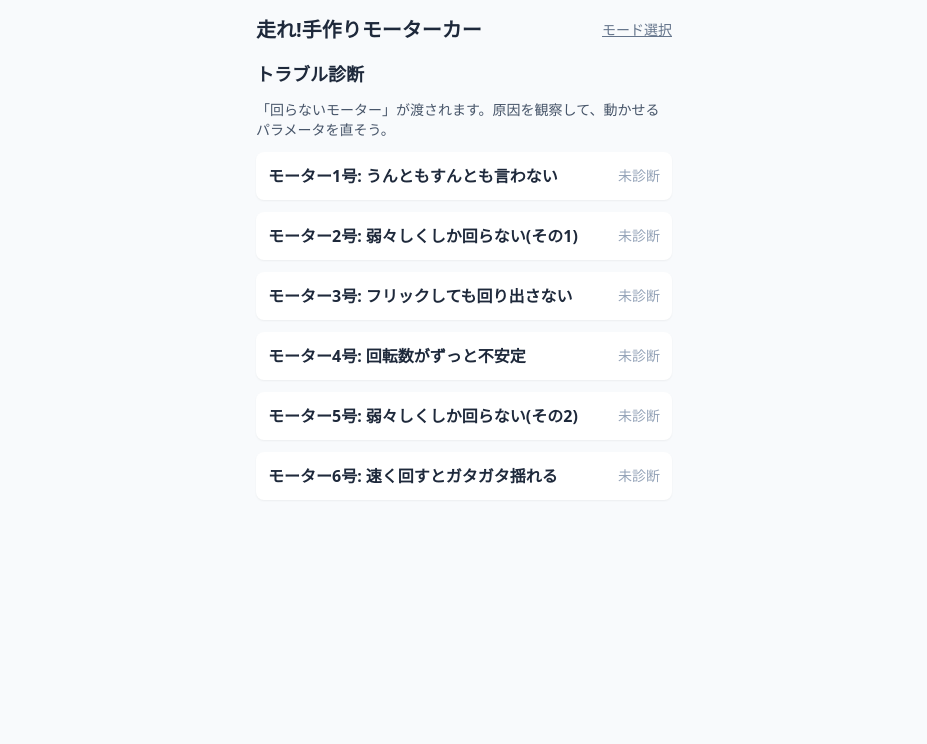
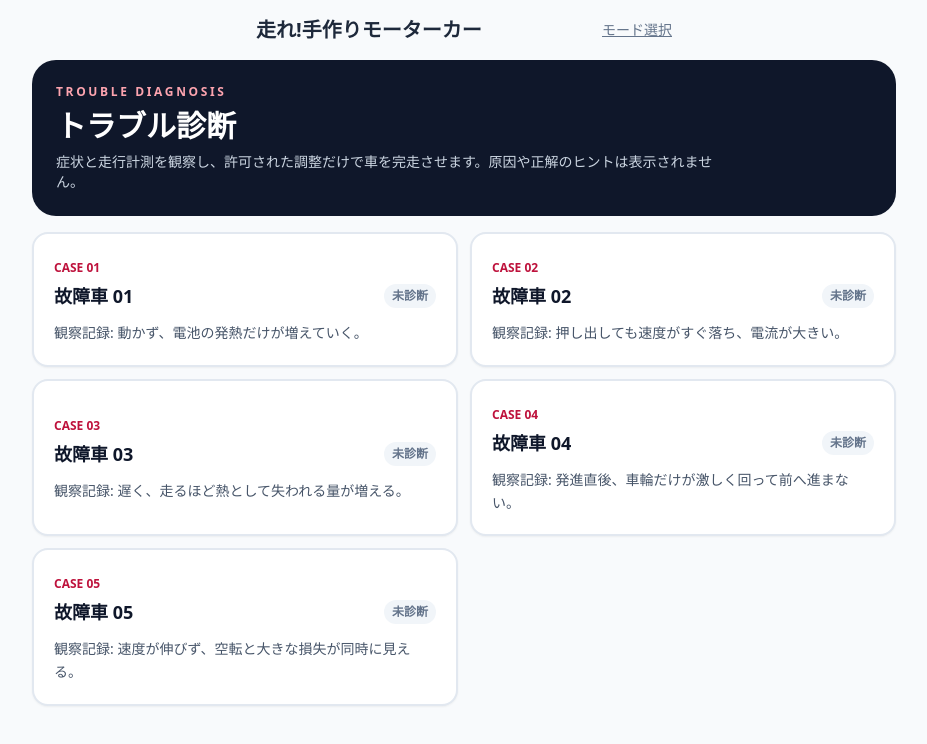
Before and after one commit to SuuAlice/motor-game-v3, a React (Vite) app: page / in a window 1280 px wide. Both pictures are taken after a click on the button "トラブル診断". Shown: the top 744 px of the page, without its empty margins (176-1103 px from the left). Built offline with nearby package versions, Linux system fonts and the light colour scheme.

Commit message:
feat(ui): 車体対応トラブル診断を実装 [Suu]

```diff
--- /dev/null
+++ b/src/data/brokenCars.ts
@@ -0,0 +1,69 @@
+import type { MotorConfig } from '../engine/motorPhysics';
+import type { CarConfig } from '../engine/vehiclePhysics';
+
+export interface BrokenCar {
+  id: string;
+  title: string;
+  symptom: string;
+  motorConfig: MotorConfig;
+  carConfig: CarConfig;
+  repairableMotorParams: readonly (keyof MotorConfig)[];
+  repairableCarParams: readonly (keyof CarConfig)[];
+}
+
+const MOTOR: MotorConfig = {
+  coilTurns: 80, slitWidthMm: 1.5, sandingQuality: 0.9, brushPressure: 0.3,
+  magnetStrength: 1, magnetDistanceMm: 10, batteryVoltage: 3,
+  axisOffsetMm: 0, wireGaugeMm: 0.4, parallelStrands: 1, varnished: true,
+};
+
+const CAR: CarConfig = {
+  massG: 150, gearRatio: 4, gearEfficiency: 0.8, wheelDiameterMm: 30,
+  tireGrip: 0.7, axleFriction: 0, wheelAlignmentMm: 0,
+  centerOfMassHeightMm: 20, motorMountOffsetMm: 0,
+};
+
+// 原因名はUIへ出さない。タイトルと症状、実測値だけをプレイヤーへ提示する。
+export const BROKEN_CARS: BrokenCar[] = [
+  {
+    id: 'silent-hot',
+    title: '故障車 01',
+    symptom: '動かず、電池の発熱だけが増えていく。',
+    motorConfig: { ...MOTOR, slitWidthMm: 0 },
+    carConfig: { ...CAR },
+    repairableMotorParams: ['slitWidthMm'], repairableCarParams: [],
+  },
+  {
+    id: 'heavy-drag',
+    title: '故障車 02',
+    symptom: '押し出しても速度がすぐ落ち、電流が大きい。',
+    motorConfig: { ...MOTOR },
+    carConfig: { ...CAR, axleFriction: 0.9 },
+    repairableMotorParams: [], repairableCarParams: ['axleFriction'],
+  },
+  {
+    id: 'wheel-skew',
+    title: '故障車 03',
+    symptom: '遅く、走るほど熱として失われる量が増える。',
+    motorConfig: { ...MOTOR },
+    carConfig: { ...CAR, wheelAlignmentMm: 3 },
+    repairableMotorParams: [], repairableCarParams: ['wheelAlignmentMm'],
+  },
+  {
+    id: 'spins-only',
+    title: '故障車 04',
+    symptom: '発進直後、車輪だけが激しく回って前へ進まない。',
+    motorConfig: { ...MOTOR, magnetDistanceMm: 5 },
+    carConfig: { ...CAR, tireGrip: 0.05 },
+    repairableMotorParams: [], repairableCarParams: ['tireGrip'],
+  },
+  {
+    id: 'mixed-load',
+    title: '故障車 05',
+    symptom: '速度が伸びず、空転と大きな損失が同時に見える。',
+    motorConfig: { ...MOTOR, brushPressure: 0.65 },
+    carConfig: { ...CAR, gearRatio: 2, tireGrip: 0.2, axleFriction: 0.55 },
+    repairableMotorParams: ['brushPressure'],
+    repairableCarParams: ['gearRatio', 'tireGrip', 'axleFriction'],
+  },
+];
--- a/src/modes/DiagnosisMode.tsx
+++ b/src/modes/DiagnosisMode.tsx
@@ -1,109 +1,94 @@
 import { useEffect, useMemo, useState } from 'react';
+import { BROKEN_CARS, type BrokenCar } from '../data/brokenCars';
+import type { MotorConfig } from '../engine/motorPhysics';
+import type { CarConfig } from '../engine/vehiclePhysics';
+import { RaceCanvas } from '../render/RaceCanvas';
 import { useGameStore } from '../store/gameStore';
-import { BROKEN_MOTORS, type BrokenMotor } from '../data/brokenMotors';
-import { diagnoseFailures } from '../engine/failures';
-import { DIAGNOSIS_HEALTHY_RPM } from '../engine/constants';
-import { MotorCanvas } from '../render/MotorCanvas';
-import { RpmMeter } from '../components/RpmMeter';
-import { ParamPanel } from '../components/ParamPanel';
-import { ControlBar } from '../components/ControlBar';
-import { ObservationPanel } from '../components/ObservationPanel';
 
-function BrokenMotorList({ onSelect }: { onSelect: (brokenMotor: BrokenMotor) => void }) {
-  const diagnosisProgress = useGameStore((s) => s.diagnosisProgress);
+const MOTOR_CONTROLS: Partial<Record<keyof MotorConfig, { label: string; min: number; max: number; step: number; unit: string }>> = {
+  slitWidthMm: { label: '整流子のすき間', min: 0, max: 5, step: 0.1, unit: 'mm' },
+  brushPressure: { label: 'ブラシ圧', min: 0, max: 1, step: 0.01, unit: '' },
+};
+const CAR_CONTROLS: Partial<Record<keyof CarConfig, { label: string; min: number; max: number; step: number; unit: string }>> = {
+  axleFriction: { label: '車軸摩擦', min: 0, max: 1, step: 0.01, unit: '' },
+  wheelAlignmentMm: { label: '車輪ずれ', min: 0, max: 3, step: 0.1, unit: 'mm' },
+  tireGrip: { label: 'タイヤグリップ', min: 0, max: 1, step: 0.01, unit: '' },
+  gearRatio: { label: '総減速比', min: 1, max: 12, step: 0.1, unit: ': 1' },
+};
 
-  return (
-    <div className="mx-auto flex max-w-md flex-col gap-3 p-4">
-      <h2 className="text-lg font-bold text-slate-800">トラブル診断</h2>
-      <p className="text-sm text-slate-600">
-        「回らないモーター」が渡されます。原因を観察して、動かせるパラメータを直そう。
-      </p>
-      {BROKEN_MOTORS.map((brokenMotor) => {
-        const solved = diagnosisProgress[brokenMotor.id] ?? false;
-        return (
-          <button
-            key={brokenMotor.id}
-            type="button"
-            onClick={() => onSelect(brokenMotor)}
-            className="flex items-center justify-between rounded-lg bg-white p-3 text-left shadow-sm"
-          >
-            <span className="font-bold text-slate-800">{brokenMotor.title}</span>
-            {solved ? (
-              <span className="flex items-center gap-1 text-sm font-bold text-emerald-600">
-                <span aria-hidden="true">✅</span>なおった
-              </span>
-            ) : (
-              <span className="text-sm text-slate-400">未診断</span>
-            )}
-          </button>
-        );
-      })}
-    </div>
-  );
+export function DiagnosisMode() {
+  const [selected, setSelected] = useState<BrokenCar | null>(null);
+  return selected
+    ? <DiagnosisPlay brokenCar={selected} onExit={() => setSelected(null)} />
+    : <BrokenCarList onSelect={setSelected} />;
 }
 
-function DiagnosisPlay({ brokenMotor, onExit }: { brokenMotor: BrokenMotor; onExit: () => void }) {
-  const startDiagnosis = useGameStore((s) => s.startDiagnosis);
-  const config = useGameStore((s) => s.config);
-  const simState = useGameStore((s) => s.simState);
-  const history = useGameStore((s) => s.history);
-  const lockedKeys = useGameStore((s) => s.lockedKeys);
-  const recordDiagnosisSolved = useGameStore((s) => s.recordDiagnosisSolved);
-
-  useEffect(() => {
-    startDiagnosis(brokenMotor);
-    // eslint-disable-next-line react-hooks/exhaustive-deps
-  }, [brokenMotor.id]);
-
-  const diagnosis = useMemo(
-    () => diagnoseFailures(config, history, lockedKeys)[0] ?? null,
-    [config, history, lockedKeys],
-  );
-  const fixed = diagnosis === null && simState.rpm >= DIAGNOSIS_HEALTHY_RPM;
-
-  useEffect(() => {
-    if (fixed) recordDiagnosisSolved(brokenMotor.id);
-  }, [fixed, brokenMotor.id, recordDiagnosisSolved]);
-
-  return (
-    <div className="mx-auto flex max-w-md flex-col items-center gap-4 p-4">
-      <div className="flex w-full items-center justify-between">
-        <button type="button" onClick={onExit} className="text-sm text-slate-500 underline">
-          ← 診断一覧
-        </button>
-      </div>
-      <h2 className="text-lg font-bold text-slate-800">{brokenMotor.title}</h2>
-      <p className="text-sm text-slate-600">「始動」して症状を観察し、動かせるパラメータを直してみよう。</p>
-      {fixed && (
-        <div className="flex items-center gap-2 rounded-lg bg-emerald-100 px-4 py-2 font-bold text-emerald-700">
-          <span aria-hidden="true">✅</span>
-          <span>なおった!</span>
-        </div>
-      )}
-      <MotorCanvas />
-      <RpmMeter />
-      <ParamPanel />
-      <ControlBar />
-      <ObservationPanel />
-    </div>
-  );
+function BrokenCarList({ onSelect }: { onSelect: (brokenCar: BrokenCar) => void }) {
+  const progress = useGameStore((state) => state.diagnosisProgress);
+  return <div className="mx-auto flex w-full max-w-4xl flex-col gap-4 p-4 pb-12">
+    <header className="rounded-3xl bg-slate-900 p-6 text-white">
+      <p className="text-xs font-black tracking-[0.22em] text-rose-300">TROUBLE DIAGNOSIS</p>
+      <h2 className="mt-2 text-3xl font-black">トラブル診断</h2>
+      <p className="mt-2 max-w-2xl text-sm text-slate-300">症状と走行計測を観察し、許可された調整だけで車を完走させます。原因や正解のヒントは表示されません。</p>
+    </header>
+    <section className="grid gap-3 sm:grid-cols-2">
+      {BROKEN_CARS.map((brokenCar, index) => {
+        const solved = progress[brokenCar.id] ?? false;
+        return <button key={brokenCar.id} type="button" onClick={() => onSelect(brokenCar)} className="rounded-2xl border-2 border-slate-200 bg-white p-5 text-left shadow-sm transition hover:border-rose-400 focus:outline-none focus:ring-4 focus:ring-rose-200">
+          <span className="text-xs font-black text-rose-700">CASE {String(index + 1).padStart(2, '0')}</span>
+          <span className="mt-1 flex items-center justify-between gap-3"><strong className="text-lg text-slate-900">{brokenCar.title}</strong><span className={`rounded-full px-2 py-1 text-xs font-black ${solved ? 'bg-emerald-100 text-emerald-800' : 'bg-slate-100 text-slate-500'}`}>{solved ? '✓ 修理済み' : '未診断'}</span></span>
+          <span className="mt-3 block text-sm leading-relaxed text-slate-600">観察記録: {brokenCar.symptom}</span>
+        </button>;
+      })}
+    </section>
+  </div>;
 }
 
-export function DiagnosisMode() {
-  const [selected, setSelected] = useState<BrokenMotor | null>(null);
-  const stopDiagnosis = useGameStore((s) => s.stopDiagnosis);
+function DiagnosisPlay({ brokenCar, onExit }: { brokenCar: BrokenCar; onExit: () => void }) {
+  const startDiagnosis = useGameStore((state) => state.startDiagnosis);
+  const stopDiagnosis = useGameStore((state) => state.stopDiagnosis);
+  const config = useGameStore((state) => state.config);
+  const car = useGameStore((state) => state.carConfig);
+  const vehicle = useGameStore((state) => state.vehicleState);
+  const phase = useGameStore((state) => state.testRunPhase);
+  const history = useGameStore((state) => state.testRunHistory);
+  const setConfig = useGameStore((state) => state.setConfig);
+  const setCar = useGameStore((state) => state.setDiagnosisCarConfig);
+  const startRun = useGameStore((state) => state.startTestRun);
+  const abortRun = useGameStore((state) => state.abortTestRun);
+  const resetRun = useGameStore((state) => state.resetTestRun);
+  const recordSolved = useGameStore((state) => state.recordDiagnosisSolved);
 
-  if (!selected) {
-    return <BrokenMotorList onSelect={setSelected} />;
-  }
+  useEffect(() => { startDiagnosis(brokenCar); return () => stopDiagnosis(); }, [brokenCar, startDiagnosis, stopDiagnosis]);
+  const solved = phase === 'complete' && vehicle.status === 'finished';
+  useEffect(() => { if (solved) recordSolved(brokenCar.id); }, [solved, brokenCar.id, recordSolved]);
+  const summary = useMemo(() => {
+    const maxCurrent = history.reduce((max, sample) => Math.max(max, sample.currentA), 0);
+    const slipFrames = history.filter((sample) => sample.isSlipping).length;
+    return { maxCurrent, slipPercent: history.length ? slipFrames / history.length * 100 : 0 };
+  }, [history]);
 
-  return (
-    <DiagnosisPlay
-      brokenMotor={selected}
-      onExit={() => {
-        stopDiagnosis();
-        setSelected(null);
-      }}
-    />
-  );
+  const changeMotor = (key: keyof MotorConfig, value: number) => { setConfig({ [key]: value }); resetRun(); };
+  const changeCar = (key: keyof CarConfig, value: number) => setCar({ [key]: value });
+  const leave = () => { if (phase === 'running') abortRun(); onExit(); };
+
+  return <div className="mx-auto flex w-full max-w-5xl flex-col gap-4 p-4 pb-12">
+    <header className="rounded-2xl bg-slate-900 p-5 text-white"><button type="button" onClick={leave} className="text-sm font-bold text-slate-300 underline">← 診断一覧</button><h2 className="mt-3 text-2xl font-black">{brokenCar.title}</h2><p className="mt-2 text-sm text-slate-300">観察記録: {brokenCar.symptom}</p></header>
+    {solved && <div className="rounded-2xl border-2 border-emerald-400 bg-emerald-50 p-4 text-center text-xl font-black text-emerald-800">✓ なおった！ 10 mを完走しました</div>}
+    <RaceCanvas />
+    <section className="rounded-2xl bg-white p-4 shadow-sm" aria-label="診断計測値"><div className="grid grid-cols-2 gap-3 sm:grid-cols-6">
+      <Meter label="速度" value={vehicle.velocityMps.toFixed(2)} unit="m/s" /><Meter label="回転数" value={vehicle.motor.rpm.toFixed(0)} unit="RPM" /><Meter label="電流" value={vehicle.motor.current.toFixed(2)} unit="A" /><Meter label="最大電流" value={summary.maxCurrent.toFixed(2)} unit="A" /><Meter label="空転区間" value={summary.slipPercent.toFixed(1)} unit="%" /><Meter label="発熱" value={(vehicle.motor.batteryHeat * 100).toFixed(0)} unit="%" />
+    </div><div className="mt-3 grid grid-cols-2 gap-3"><Meter label="停止・現在位置" value={vehicle.positionM.toFixed(2)} unit="m" /><Meter label="熱への累積損失" value={vehicle.energyBreakdown.heatJ.toFixed(2)} unit="J" /></div></section>
+    <section className="rounded-2xl border border-amber-200 bg-amber-50 p-4"><h3 className="font-black text-slate-900">調整可能な箇所</h3><p className="mt-1 text-xs text-slate-600">値を変えたら再走行し、計測の変化を比較してください。</p><div className="mt-4 grid gap-4 sm:grid-cols-2">
+      {brokenCar.repairableMotorParams.map((key) => { const control = MOTOR_CONTROLS[key]; const value = config[key]; return control && typeof value === 'number' ? <Slider key={key} {...control} value={value} onChange={(next) => changeMotor(key, next)} /> : null; })}
+      {brokenCar.repairableCarParams.map((key) => { const control = CAR_CONTROLS[key]; const value = car[key]; return control && typeof value === 'number' ? <Slider key={key} {...control} value={value} onChange={(next) => changeCar(key, next)} /> : null; })}
+    </div></section>
+    <div className="flex gap-3">{phase === 'running' ? <button type="button" onClick={abortRun} className="flex-1 rounded-xl bg-rose-700 px-5 py-3 font-black text-white">走行を中止</button> : <button type="button" onClick={startRun} className="flex-1 rounded-xl bg-sky-700 px-5 py-3 font-black text-white">手で押して診断走行</button>}{phase !== 'ready' && phase !== 'running' && <button type="button" onClick={resetRun} className="rounded-xl border border-slate-300 bg-white px-5 py-3 font-black">待機状態へ戻す</button>}</div>
+    <p className="text-center text-xs text-slate-500">安全注意: 実物の電池や導線を短絡させないでください。発熱した場合はすぐに接続を外してください。</p>
+  </div>;
 }
+
+function Slider({ label, value, min, max, step, unit, onChange }: { label: string; value: number; min: number; max: number; step: number; unit: string; onChange: (value: number) => void }) {
+  return <label className="rounded-xl bg-white p-3"><span className="flex justify-between text-sm font-bold"><span>{label}</span><span className="tabular-nums">{value.toFixed(step < 0.1 ? 2 : 1)} {unit}</span></span><input className="mt-3 w-full accent-amber-600" type="range" min={min} max={max} step={step} value={value} onChange={(event) => onChange(Number(event.target.value))} /></label>;
+}
+function Meter({ label, value, unit }: { label: string; value: string; unit: string }) { return <div className="rounded-xl bg-slate-50 p-3"><p className="text-xs text-slate-500">{label}</p><p className="mt-1 font-black tabular-nums">{value} <span className="text-xs text-slate-500">{unit}</span></p></div>; }
--- a/src/store/gameStore.ts
+++ b/src/store/gameStore.ts
@@ -9,7 +9,7 @@ import {
   type VehicleSimState,
 } from '../engine/vehiclePhysics';
 import type { Challenge } from '../data/challenges';
-import type { BrokenMotor } from '../data/brokenMotors';
+import type { BrokenCar } from '../data/brokenCars';
 import { TRACK_BY_ID } from '../data/tracks';
 import { stepTrackRun } from '../engine/trackPhysics';
 import { evaluateObjectives } from '../engine/scoring';
@@ -184,6 +184,7 @@ interface GameStore {
   paramRanges: Partial<Record<keyof MotorConfig, [number, number]>>;
   progress: Record<string, ChallengeProgress>;
   diagnosisProgress: Record<string, boolean>;
+  diagnosisRepairableCarKeys: ReadonlySet<keyof CarConfig>;
   recipeSeed: number;
 
   // 内部の時間管理(UIからは基本参照しない。resetSim/startChallengeで0に戻る)
@@ -223,7 +224,8 @@ interface GameStore {
   stopChallenge: () => void;
   recordChallengeResult: (challengeId: string, rpm: number, averageCurrentA: number) => void;
   // 診断モード: repairableParam以外を全てロックする(ChallengeModeのlockedKeys機構を転用)
-  startDiagnosis: (brokenMotor: BrokenMotor) => void;
+  startDiagnosis: (brokenCar: BrokenCar) => void;
+  setDiagnosisCarConfig: (partial: Partial<CarConfig>) => void;
   stopDiagnosis: () => void;
   recordDiagnosisSolved: (brokenMotorId: string) => void;
   // 組み立てモード: ドラフトconfigをコミットしつつ、フリックジェスチャーから
@@ -255,6 +257,7 @@ export const useGameStore = create<GameStore>()(
       paramRanges: {},
       progress: {},
       diagnosisProgress: {},
+      diagnosisRepairableCarKeys: new Set(),
       recipeSeed: createSessionSeed(),
       _elapsedSec: 0,
       _sampleAccumulatorSec: 0,
@@ -426,6 +429,7 @@ export const useGameStore = create<GameStore>()(
           mode,
           activeChallengeId: null,
           activeBrokenMotorId: null,
+          diagnosisRepairableCarKeys: new Set(),
           lockedKeys: new Set(),
           paramRanges: {},
           simState: { ...REST_STATE },
@@ -656,29 +660,43 @@ export const useGameStore = create<GameStore>()(
         }));
       },
 
-      // repairableParam以外の全キーをロックする(ChallengeModeのlockedKeys機構の転用)
-      startDiagnosis: (brokenMotor) =>
+      // 診断データが許可した項目だけを調整可能にする。
+      startDiagnosis: (brokenCar) =>
         set({
           mode: 'diagnosis',
-          activeBrokenMotorId: brokenMotor.id,
+          activeBrokenMotorId: brokenCar.id,
           lockedKeys: new Set(
-            (Object.keys(brokenMotor.config) as (keyof MotorConfig)[]).filter(
-              (key) => key !== brokenMotor.repairableParam,
+            (Object.keys(brokenCar.motorConfig) as (keyof MotorConfig)[]).filter(
+              (key) => !brokenCar.repairableMotorParams.includes(key),
             ),
           ),
+          diagnosisRepairableCarKeys: new Set(brokenCar.repairableCarParams),
           paramRanges: {},
-          config: brokenMotor.config,
+          config: { ...brokenCar.motorConfig },
+          carConfig: { ...brokenCar.carConfig },
           simState: { ...REST_STATE },
           history: [],
+          vehicleState: createInitialVehicleState(brokenCar.motorConfig, brokenCar.carConfig),
+          testRunPhase: 'ready',
+          testRunHistory: [],
           _elapsedSec: 0,
           _sampleAccumulatorSec: 0,
         }),
+
+      setDiagnosisCarConfig: (partial) => set((s) => {
+        const allowed = Object.fromEntries(
+          Object.entries(partial).filter(([key]) => s.diagnosisRepairableCarKeys.has(key as keyof CarConfig)),
+        ) as Partial<CarConfig>;
+        const carConfig = { ...s.carConfig, ...allowed };
+        return { carConfig, vehicleState: createInitialVehicleState(s.config, carConfig), testRunPhase: 'ready', testRunHistory: [] };
+      }),
 
       stopDiagnosis: () => {
         finishActiveSession(get());
         set({
           activeBrokenMotorId: null,
           lockedKeys: new Set(),
+          diagnosisRepairableCarKeys: new Set(),
           simState: { ...REST_STATE },
           history: [],
           _elapsedSec: 0,
```
Also changed, not shown: 2 other files (tests, documents, lock files or other folders).
